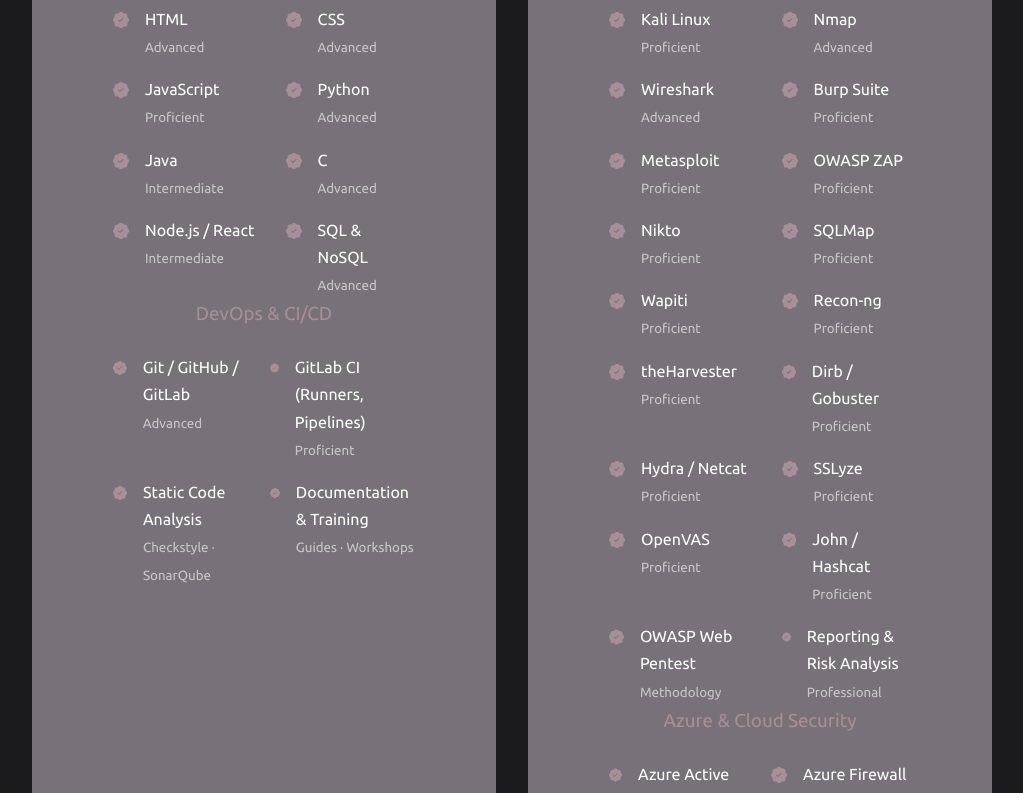
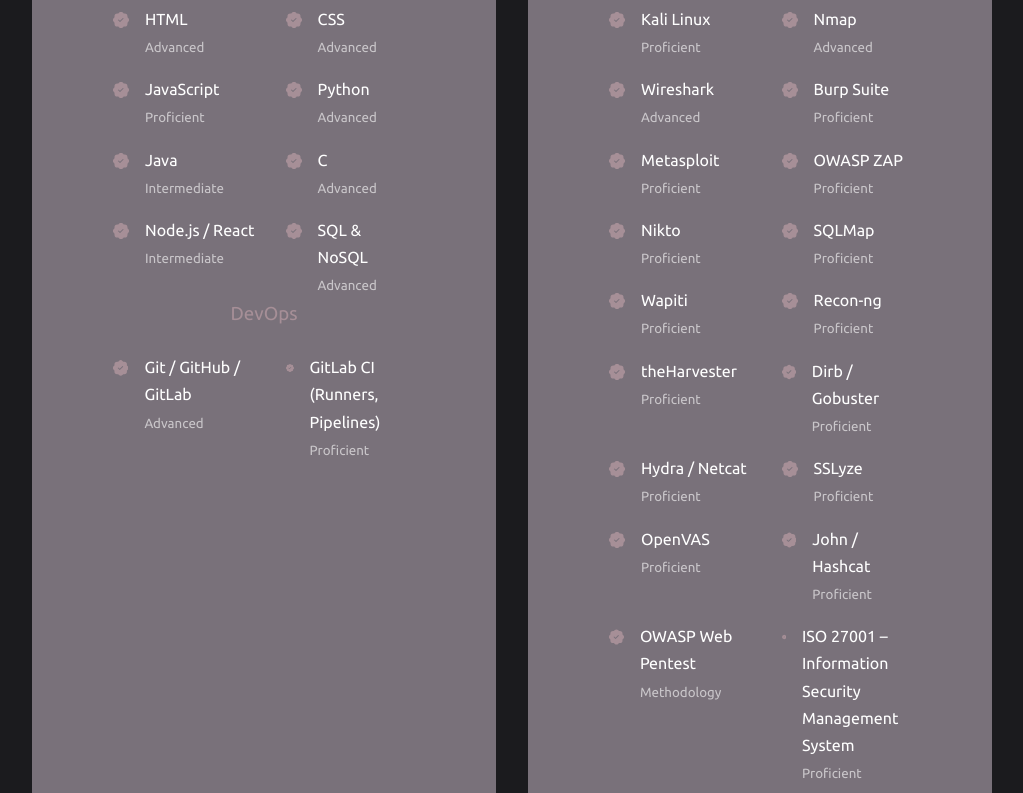
Before and after one commit to Tsufuso/Portfolio-WebSite, a React (Create React App) app: page / in a window 1280 px wide. Shown: the part 1521-2314 px from the top of the page, without its empty margins (128-1151 px from the left). Built offline with nearby package versions, Linux system fonts and the light colour scheme.

Commit message:
Updated portfolio with new Services section

```diff
--- a/src/components/experience/Experience.jsx
+++ b/src/components/experience/Experience.jsx
@@ -52,7 +52,7 @@
           </div>
 
           <div className="experience__group">
-            <h3>DevOps &amp; CI/CD</h3>
+            <h3>DevOps</h3>
             <div className="experience__content">
               <article className="experience__details">
                 <BsPatchCheckFill className="experience__details-icon" />
@@ -61,14 +61,6 @@
               <article className="experience__details">
                 <BsPatchCheckFill className="experience__details-icon" />
                 <div><h4>GitLab CI (Runners, Pipelines)</h4><Tag level="Proficient" /></div>
-              </article>
-              <article className="experience__details">
-                <BsPatchCheckFill className="experience__details-icon" />
-                <div><h4>Static Code Analysis</h4><Tag level="Checkstyle · SonarQube" /></div>
-              </article>
-              <article className="experience__details">
-                <BsPatchCheckFill className="experience__details-icon" />
-                <div><h4>Documentation &amp; Training</h4><Tag level="Guides · Workshops" /></div>
               </article>
             </div>
           </div>
@@ -97,6 +89,7 @@
                 ['OpenVAS', 'Proficient'],
                 ['John / Hashcat', 'Proficient'],
                 ['OWASP Web Pentest', 'Methodology'],
+                ['ISO 27001 – Information Security Management System', 'Proficient'],
                 ['Reporting & Risk Analysis', 'Professional'],
               ].map(([tool, lvl]) => (
                 <article key={tool} className="experience__details">
```
Also changed, not shown: 10 other files (tests, documents, lock files or other folders).
